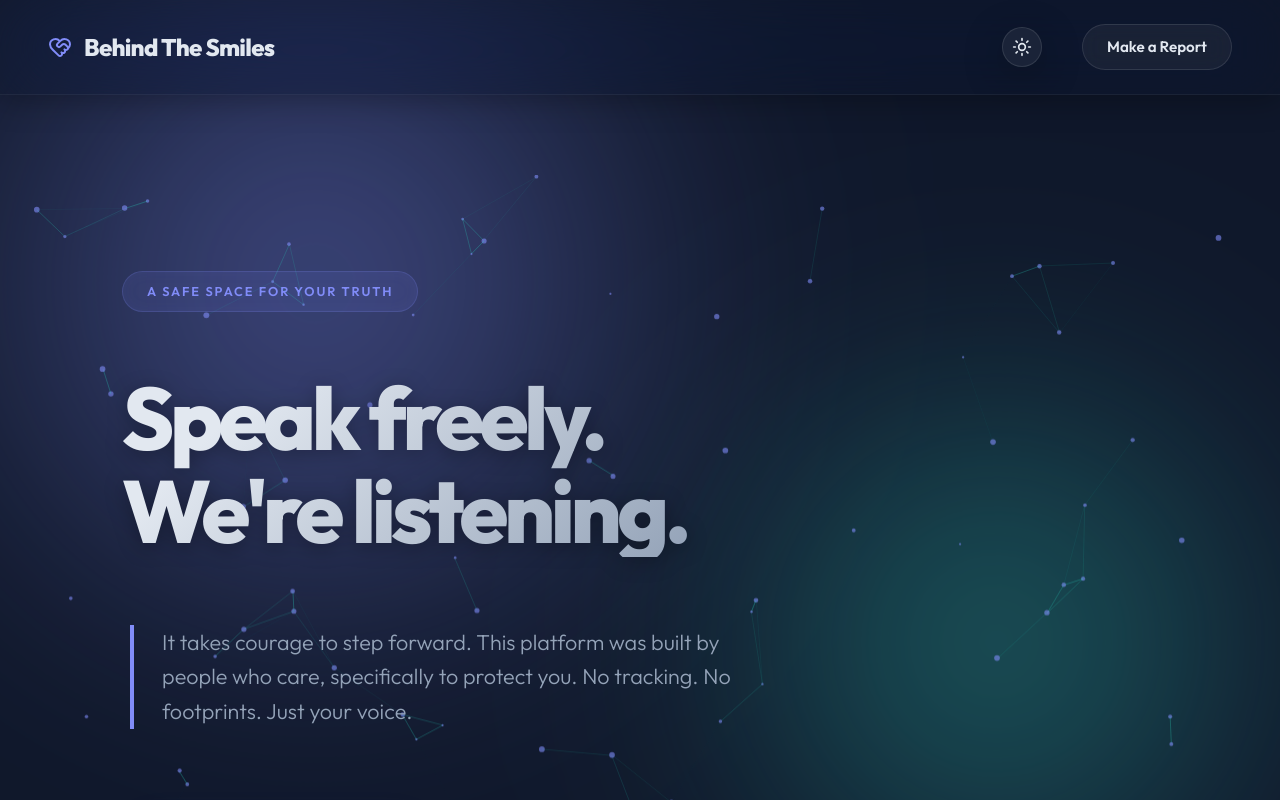
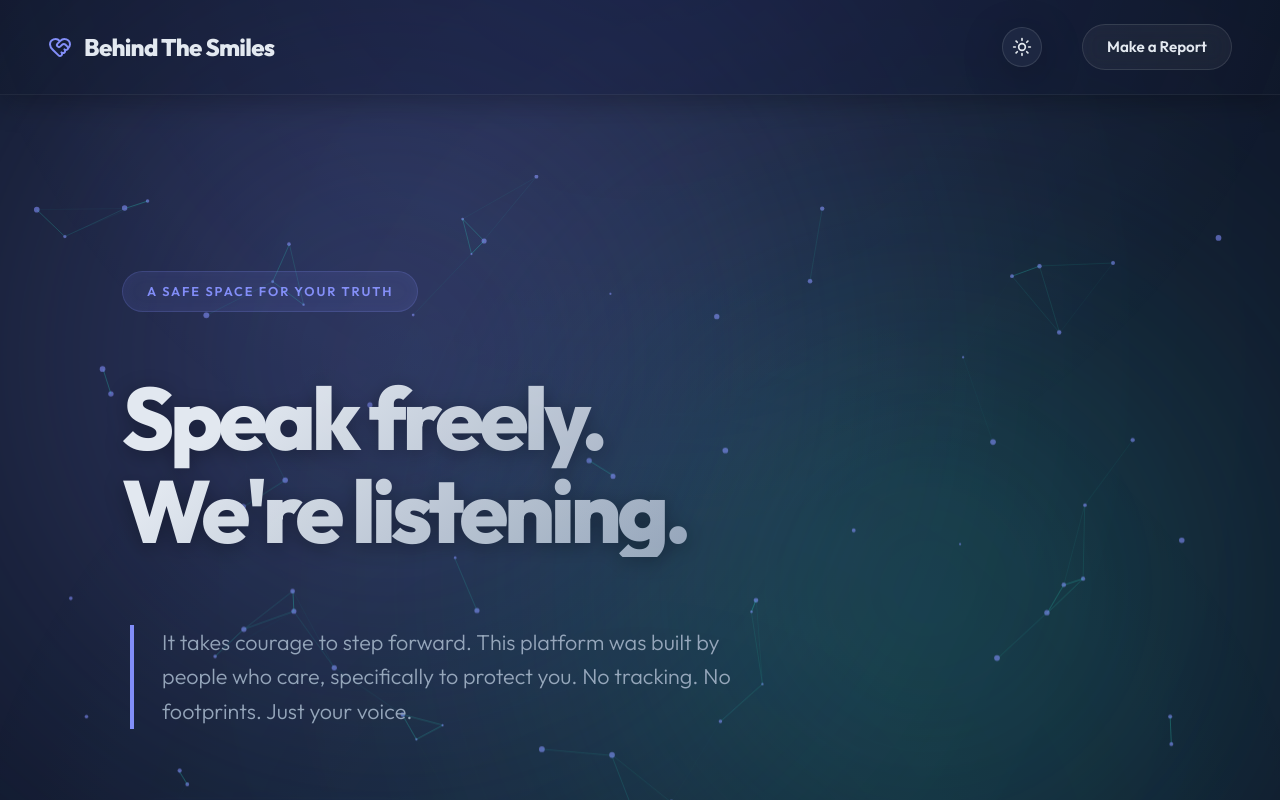
Before and after one commit to mrsreeindian/cyber-report, a Next.js app: page / in a window 1280 px wide. Shown: the top 800 px of the page. Built offline with nearby package versions, Linux system fonts and the light colour scheme.

Commit message:
UI/UX: Added an ethereal, heavenly haze overlay to the app container

```diff
--- a/src/app/globals.css
+++ b/src/app/globals.css
@@ -53,13 +53,13 @@ body {
 body::before, body::after {
   content: '';
   position: fixed;
-  width: 60vw;
-  height: 60vw;
+  width: 70vw;
+  height: 70vw;
   border-radius: 50%;
-  filter: blur(100px);
+  filter: blur(160px);
   z-index: -1;
   animation: float 20s infinite alternate ease-in-out;
-  opacity: 0.4; /* Slightly more opaque for light mode */
+  opacity: 0.5; /* Slightly more opaque for light mode */
 }
 
 body::before {
@@ -110,6 +110,25 @@ a {
   flex-direction: column;
   position: relative;
   z-index: 1;
+}
+
+/* Heavenly Atmospheric Haze */
+.app-container::after {
+  content: '';
+  position: fixed;
+  top: 0; left: 0; right: 0; bottom: 0;
+  pointer-events: none;
+  z-index: 9999;
+  background: radial-gradient(circle at 50% -20%, rgba(255, 255, 255, 0.6) 0%, transparent 60%),
+              radial-gradient(circle at 50% 120%, rgba(255, 255, 255, 0.3) 0%, transparent 60%);
+  mix-blend-mode: screen;
+  opacity: 0.9;
+  animation: haze-breath 12s infinite alternate ease-in-out;
+}
+
+@keyframes haze-breath {
+  0% { opacity: 0.5; }
+  100% { opacity: 0.9; }
 }
 
 /* Header */
@@ -759,3 +778,11 @@ html.dark .table-header-row {
 html.dark .content-box {
   background: rgba(0,0,0,0.2);
 }
+
+/* Dark Mode Heavenly Haze */
+html.dark .app-container::after {
+  background: radial-gradient(circle at 50% -20%, rgba(129, 140, 248, 0.2) 0%, transparent 60%),
+              radial-gradient(circle at 50% 120%, rgba(45, 212, 191, 0.1) 0%, transparent 60%);
+  mix-blend-mode: color-dodge;
+  opacity: 0.7;
+}
```
